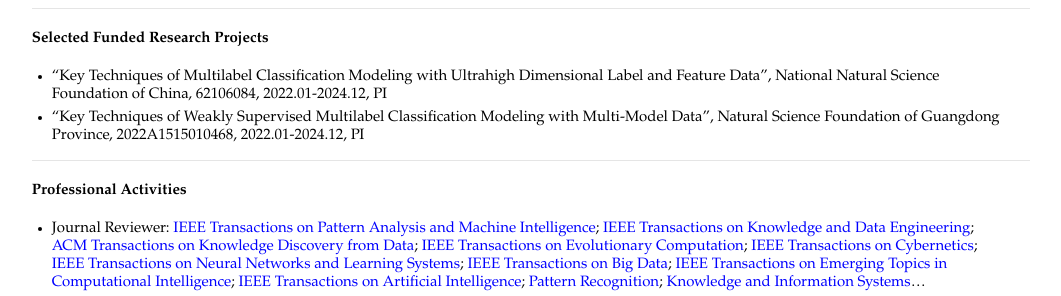
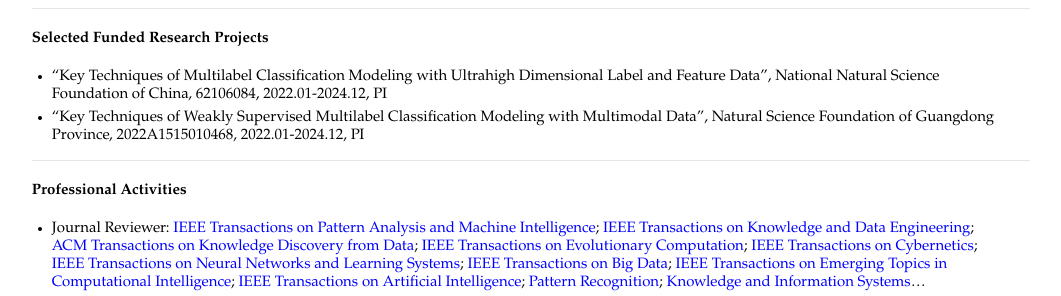
Before and after one commit to jiazhang-ml/jiazhang-ml.github.io, a Jekyll site: the page built from index.md, in a window 1280 px wide. Shown: the part 826-1122 px from the top of the page, without its empty margins (109-1170 px from the left). Built offline with Jekyll 4.4.1, drawn with Linux system fonts in a browser that asks for light colours.

Commit message:
Update index.md

```diff
--- a/index.md
+++ b/index.md
@@ -33,7 +33,7 @@ layout: default
 #### Selected Funded Research Projects
 
 * "Key Techniques of Multilabel Classification Modeling with Ultrahigh Dimensional Label and Feature Data", National Natural Science Foundation of China, 62106084, 2022.01-2024.12, PI
-* "Key Techniques of Weakly Supervised Multilabel Classification Modeling with Multi-Model Data", Natural Science Foundation of Guangdong Province, 2022A1515010468, 2022.01-2024.12, PI
+* "Key Techniques of Weakly Supervised Multilabel Classification Modeling with Multimodal Data", Natural Science Foundation of Guangdong Province, 2022A1515010468, 2022.01-2024.12, PI
 
 ---
 
```
